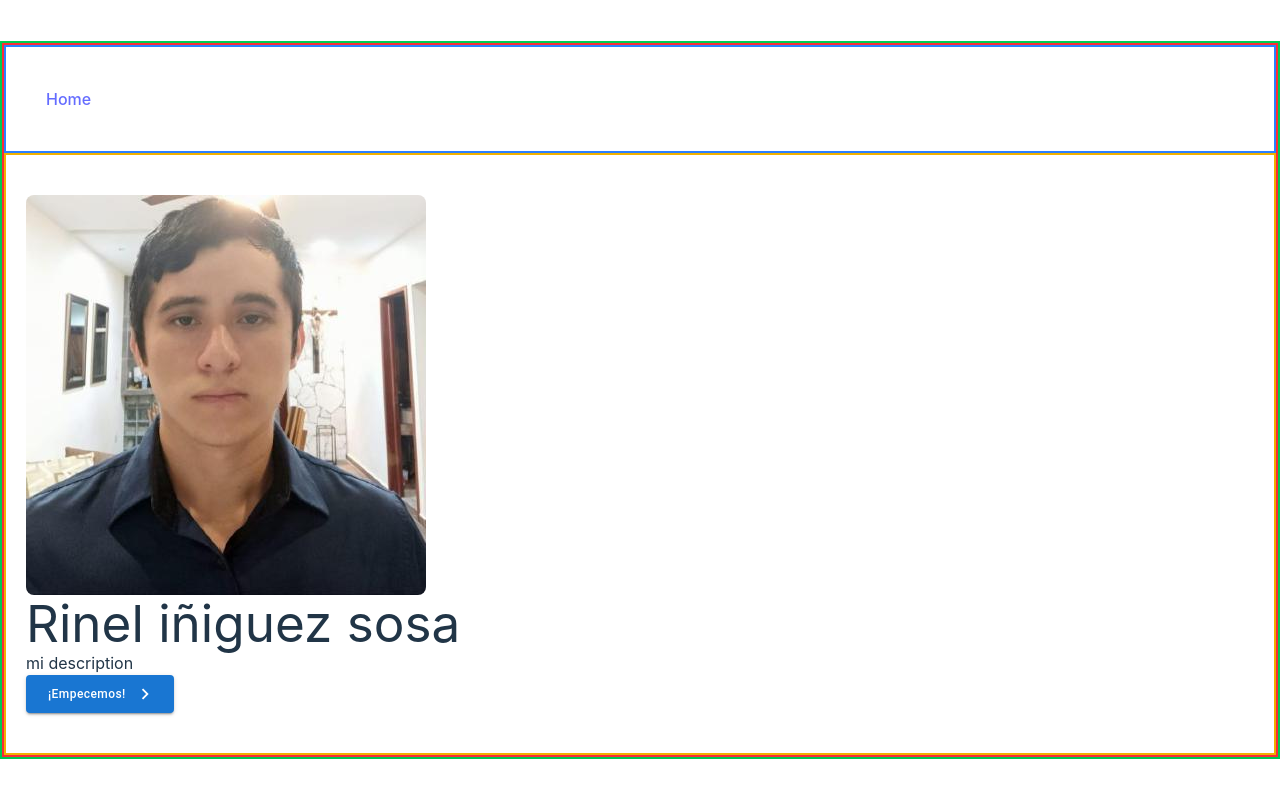
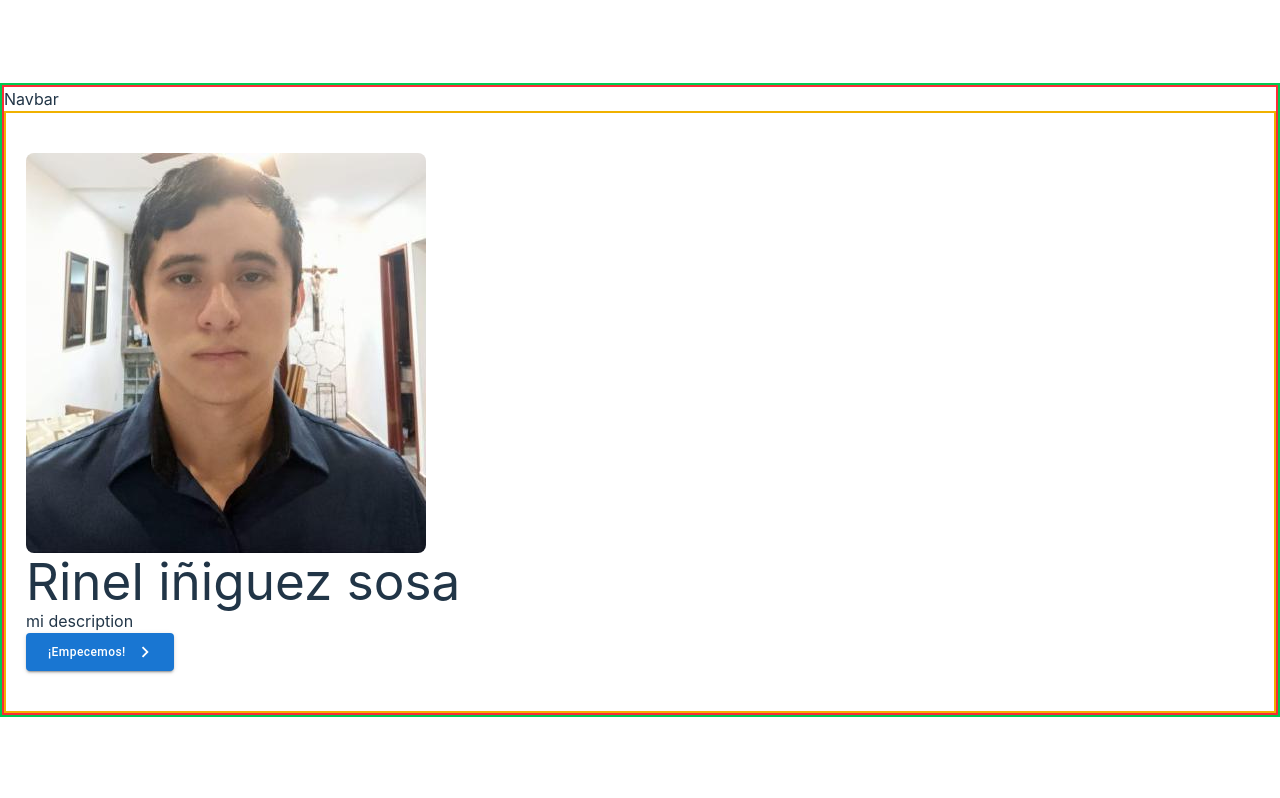
Before and after one commit to rineliniguezsosa/Portafolio, a React (Vite) app: page / in a window 1280 px wide. Built offline with nearby package versions, Linux system fonts and the light colour scheme.

Commit message:
[FEAT] Cambios en el App.tsx
- comentando el componente Link de react router
- importando el componente Navbar
- comentando el contenido del header ya que lo movi en el componente Navbar
- estableciendo el componente Navbar

```diff
--- a/src/App.tsx
+++ b/src/App.tsx
@@ -1,18 +1,20 @@
-import { Link } from 'react-router'
+// import { Link } from 'react-router'
 import './App.css'
 import { ButtonMui } from './components/buttons/ButtonMui'
 import KeyboardArrowRightOutlinedIcon from '@mui/icons-material/KeyboardArrowRightOutlined';
+import { Navbar } from './components/layout/Navbar';
 
 function App() {
   return (
     <main className='w-full bg-green border-2 border-green-500'>
         <section className='w-full border-2 border-red-500'>
-          <header
+          {/* <header
             className='w-full p-10 border-2 border-blue-500 bg-dark-600'>
               <nav>
                 <Link to="#">Home</Link>
               </nav>
-          </header>
+          </header> */}
+          <Navbar/>
           <div className='w-full px-5 py-10 border-2 border-yellow-500'>
             <div>
                 <img className='rounded-lg' src="../src/assets/images/rinelfoto.jpg" alt="rinel" />
```
